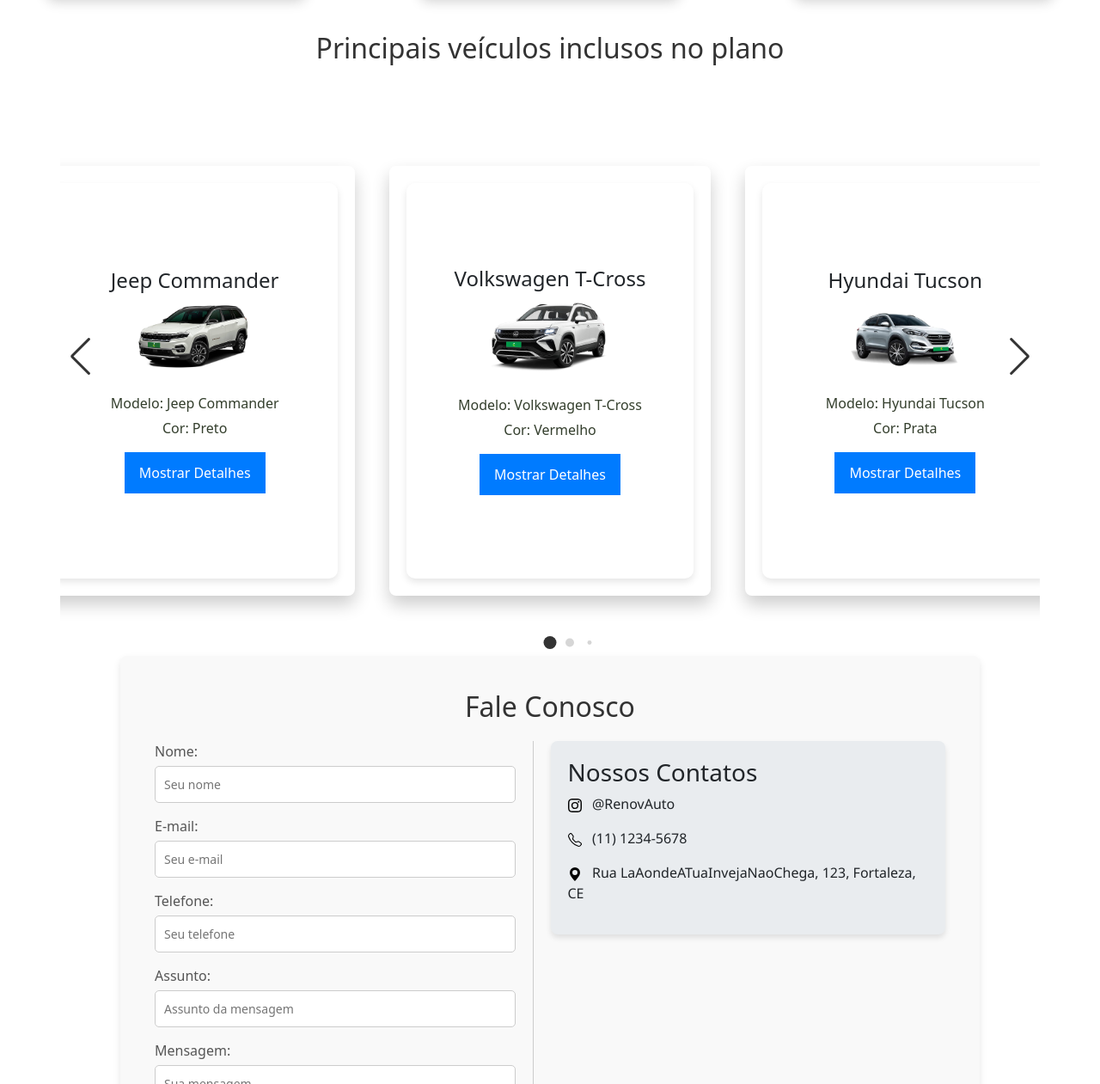
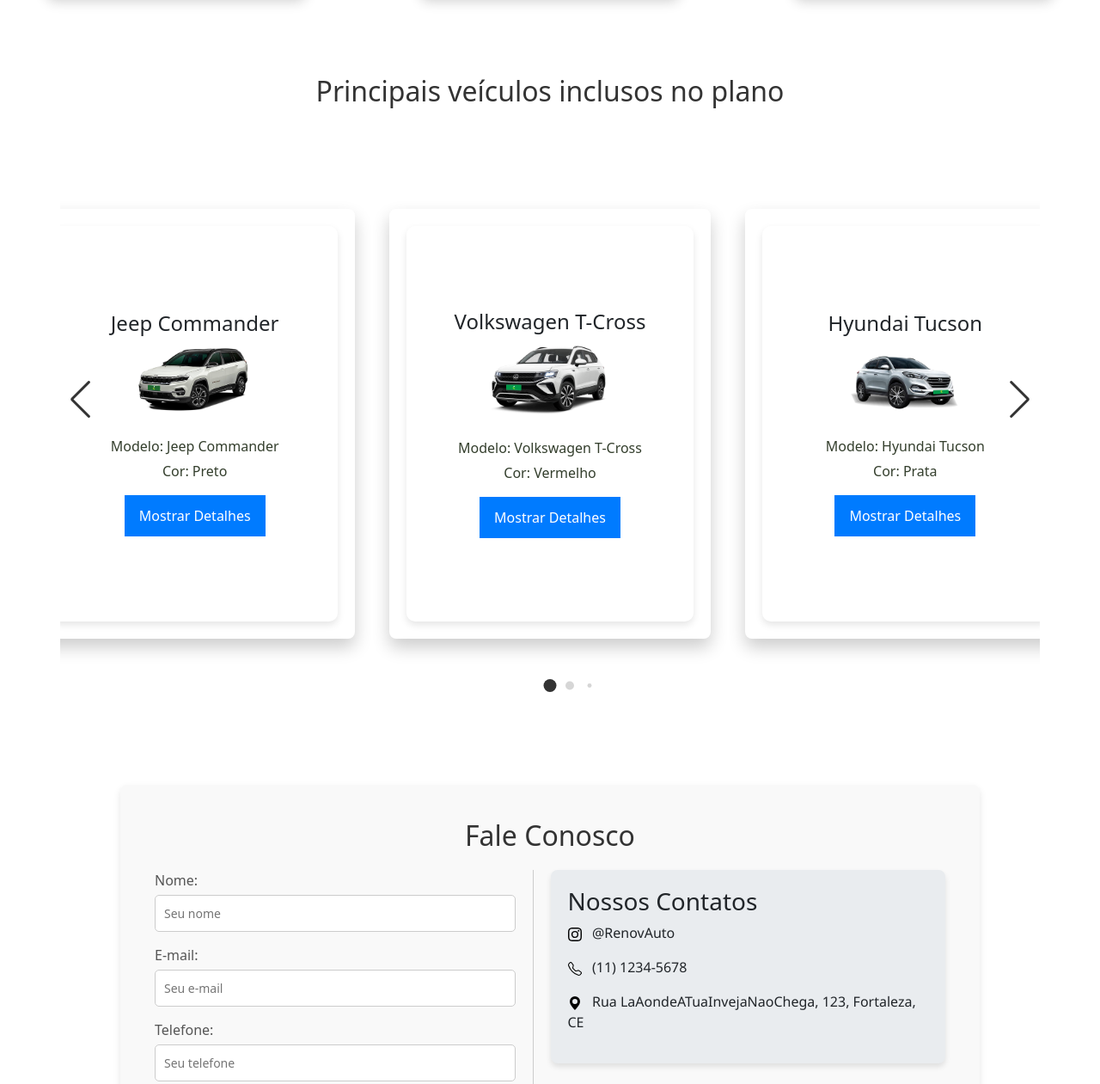
Before and after one commit to c0mcod/_projeto_RenovAuto, a plain HTML site: page Public/Page/Planos/planFamily.html in a window 1280 px wide. Shown: the part 1497-2758 px from the top of the page at 86% size. Drawn offline with nearby package versions, Linux system fonts and the light colour scheme.

Commit message:
ajustes finais

```diff
--- a/Public/Page/Planos/CSS/planEnterprise.css
+++ b/Public/Page/Planos/CSS/planEnterprise.css
@@ -359,6 +359,7 @@ header {
     background-color: #f9f9f9;
     border-radius: 8px;
     box-shadow: 0 4px 8px rgba(0, 0, 0, 0.1);
+    margin-top: 100px;
 }
 
 .contact-section h2 {
--- a/Public/Page/Planos/CSS/planFamily.css
+++ b/Public/Page/Planos/CSS/planFamily.css
@@ -1,4 +1,4 @@
-/* GERAL */
+/* Estilos globais */
 html {
     scroll-behavior: smooth;
 }
@@ -338,6 +338,7 @@ header {
     background-color: #f9f9f9;
     border-radius: 8px;
     box-shadow: 0 4px 8px rgba(0, 0, 0, 0.1);
+    margin-top: 100px;
 }
 
 .contact-section h2 {
--- a/Public/Style/home.css
+++ b/Public/Style/home.css
@@ -553,7 +553,7 @@ footer a {
     font-size: 2em;
     color: #333;
     text-align: center;
-    margin-bottom: 30px;
+    /* margin-bottom: 30px; */
 }
 
 @media (max-width: 768px) {
--- a/Public/Style/slider.css
+++ b/Public/Style/slider.css
@@ -2,7 +2,7 @@
     margin: 0;
     padding: 0;
     box-sizing: border-box;
-    padding-top: -50px ;
+    margin-top: 50px; /* ou outro valor apropriado */
 }
 
 /* .swiper-slide {
@@ -183,9 +183,7 @@ button:hover {
     .slider-wrapper .swiper-slide-button {
         display: none;
     }
-}
 
-@media (max-width: 768px) {
     .card-list .card-item {
         width: 180px;
     }
@@ -197,9 +195,7 @@ button:hover {
     .card-list .card-item h2 {
         font-size: 1.2rem;
     }
-}
 
-@media (max-width: 768px) {
     .slider-wrapper .swiper-slide {
         width: 200px;
     }
```
Also changed, not shown: Public/Page/Planos/planEnterprise.html (+2 -2 lines), Public/Page/Planos/planFamily.html (+0 -1 lines).
